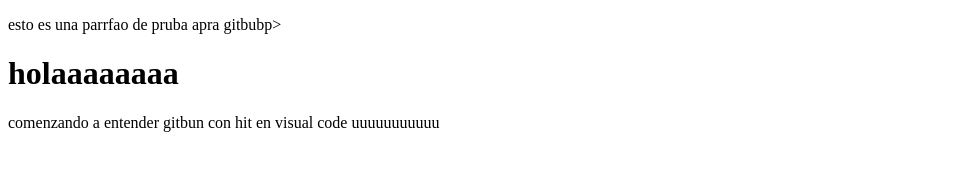
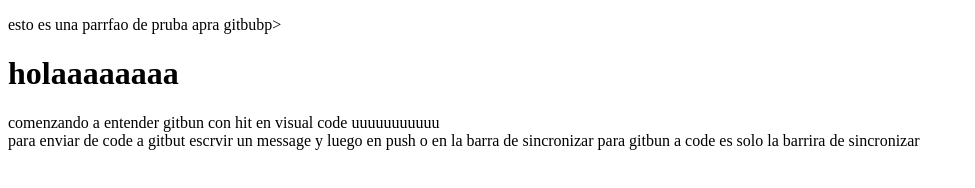
Before and after one commit to Catalinafonsec4/helou, a plain HTML site: page index.html in a window 1280 px wide. Shown: the whole page, without its empty margins (0-975 px from the left). Drawn offline with Linux system fonts and the light colour scheme.

Commit message:
hola enviando

```diff
--- a/index.html
+++ b/index.html
@@ -7,4 +7,5 @@
     <h> comenzando a entender gitbun con hit  en visual code</h>
     uuuuuuuuuuu
 </div>
-</html>
+</html>para enviar de code a gitbut escrvir un message y luego en push o en la barra de sincronizar
+para gitbun a code es solo la barrira de sincronizar
```
